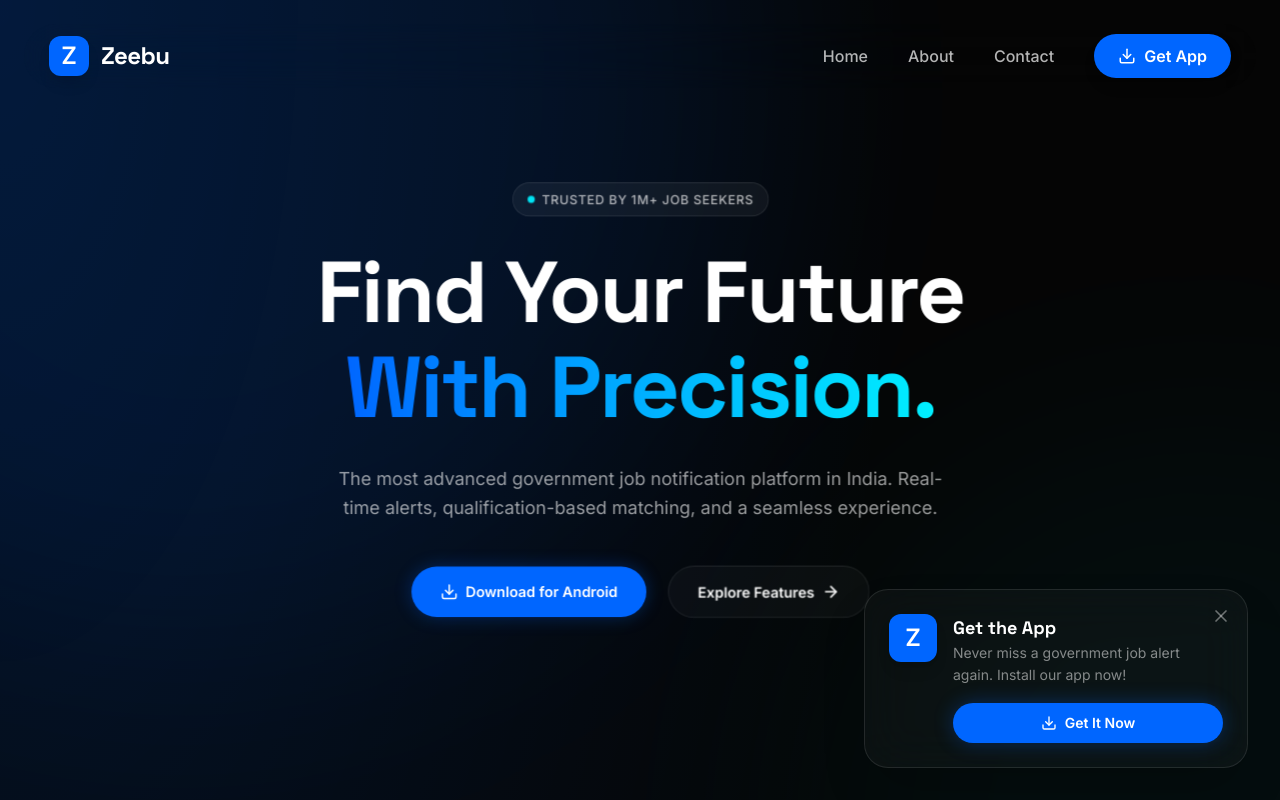
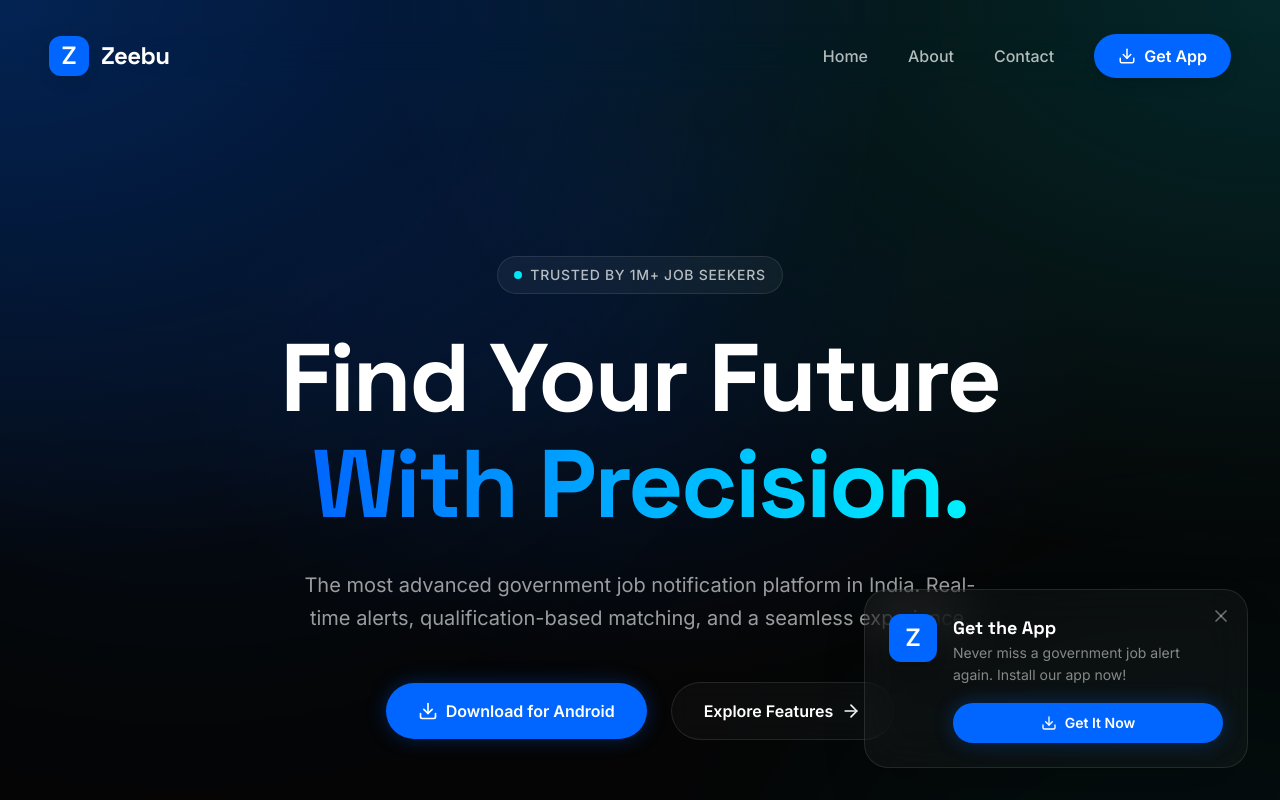
Before and after one commit to namoshiva01/Zeebu-job-finder, a React (Vite) app: page / in a window 1280 px wide. Shown: the top 800 px of the page. Built offline with nearby package versions, Linux system fonts and the light colour scheme.

Commit message:
feat: Enhance hero section visuals and animations
Refactors the hero section to use a more refined mesh gradient background and improves the initial animation of the hero content for a smoother user experience. Removes unused scroll-related animation logic from the Home component.

```diff
--- a/src/index.css
+++ b/src/index.css
@@ -48,8 +48,10 @@
 .mesh-gradient {
   background-color: #050505;
   background-image:
-    radial-gradient(at 0% 0%, rgba(0, 102, 255, 0.15) 0px, transparent 50%),
-    radial-gradient(at 100% 100%, rgba(0, 240, 255, 0.1) 0px, transparent 50%);
+    radial-gradient(at 0% 0%, rgba(0, 102, 255, 0.25) 0px, transparent 50%),
+    radial-gradient(at 100% 0%, rgba(0, 240, 255, 0.15) 0px, transparent 50%),
+    radial-gradient(at 50% 50%, rgba(0, 102, 255, 0.1) 0px, transparent 50%);
+  background-attachment: fixed;
 }
 
 .animate-float {
--- a/src/pages/Home.tsx
+++ b/src/pages/Home.tsx
@@ -1,29 +1,22 @@
-import { motion, useScroll, useTransform, useSpring } from 'motion/react';
-import { Download, Bell, Shield, Smartphone, ArrowRight, Zap, Globe, Users, Search, MapPin, ShieldCheck } from 'lucide-react';
+import { motion } from 'motion/react';
+import { Download, Bell, Smartphone, ArrowRight, Zap, Globe, Users, ShieldCheck } from 'lucide-react';
 import { SEO } from '../components/SEO';
 import { APP_NAME, PLAY_STORE_URL } from '../constants';
-import { useRef } from 'react';
 
 export const Home = () => {
-  const { scrollYProgress } = useScroll();
-
-  const scale = useTransform(scrollYProgress, [0, 0.1], [1, 0.9]);
-  const opacity = useTransform(scrollYProgress, [0, 0.1], [1, 0]);
-  const y = useTransform(scrollYProgress, [0, 0.1], [0, -50]);
-
-  const springScale = useSpring(scale, { stiffness: 100, damping: 30 });
-
   return (
-    <div className="mesh-gradient min-h-screen">
+    <div className="mesh-gradient min-h-screen relative z-10">
       <SEO
         title={`${APP_NAME} - Premium Government Job Alerts`}
         description={`Experience the future of job hunting with ${APP_NAME}. Fast, reliable, and beautifully designed for the modern job seeker.`}
       />
 
       {/* Hero Section */}
-      <section className="relative min-h-screen flex items-center justify-center pt-20">
+      <section className="relative min-h-[90vh] flex items-center justify-center pt-32 pb-20">
         <motion.div
-          style={{ scale: springScale, opacity, y }}
+          initial={{ opacity: 0, y: 20 }}
+          animate={{ opacity: 1, y: 0 }}
+          transition={{ duration: 0.8 }}
           className="section-padding text-center z-10"
         >
           <motion.div
@@ -36,32 +29,17 @@
             <span className="text-sm font-medium text-white/70 tracking-wider uppercase">Trusted by 1M+ Job Seekers</span>
           </motion.div>
 
-          <motion.h1
-            initial={{ opacity: 0, y: 30 }}
-            animate={{ opacity: 1, y: 0 }}
-            transition={{ duration: 0.8, delay: 0.2 }}
-            className="text-6xl md:text-8xl font-display font-bold mb-8 leading-[1.1] tracking-tight"
-          >
+          <h1 className="text-6xl md:text-8xl font-display font-bold mb-8 leading-[1.1] tracking-tight">
             Find Your Future <br />
             <span className="text-accent-gradient">With Precision.</span>
-          </motion.h1>
+          </h1>
 
-          <motion.p
-            initial={{ opacity: 0, y: 30 }}
-            animate={{ opacity: 1, y: 0 }}
-            transition={{ duration: 0.8, delay: 0.3 }}
-            className="text-xl text-white/60 max-w-2xl mx-auto mb-12 leading-relaxed"
-          >
+          <p className="text-xl text-white/60 max-w-2xl mx-auto mb-12 leading-relaxed">
             The most advanced government job notification platform in India.
             Real-time alerts, qualification-based matching, and a seamless experience.
-          </motion.p>
+          </p>
 
-          <motion.div
-            initial={{ opacity: 0, y: 30 }}
-            animate={{ opacity: 1, y: 0 }}
-            transition={{ duration: 0.8, delay: 0.4 }}
-            className="flex flex-col sm:flex-row items-center justify-center gap-6"
-          >
+          <div className="flex flex-col sm:flex-row items-center justify-center gap-6">
             <a href={PLAY_STORE_URL} target="_blank" rel="noopener noreferrer" className="btn-primary group">
               <Download size={20} className="group-hover:translate-y-1 transition-transform" />
               Download for Android
@@ -70,7 +48,7 @@
               Explore Features
               <ArrowRight size={20} className="group-hover:translate-x-1 transition-transform" />
             </button>
-          </motion.div>
+          </div>
         </motion.div>
 
         {/* Background Decorative Elements */}
@@ -110,7 +88,7 @@
                 key={i}
                 initial={{ opacity: 0, y: 20 }}
                 whileInView={{ opacity: 1, y: 0 }}
-                viewport={{ once: true }}
+                viewport={{ once: true, margin: "-50px" }}
                 transition={{ delay: i * 0.1 }}
                 className="text-center"
               >
@@ -129,7 +107,7 @@
           <motion.h2
             initial={{ opacity: 0, y: 20 }}
             whileInView={{ opacity: 1, y: 0 }}
-            viewport={{ once: true }}
+            viewport={{ once: true, margin: "-50px" }}
             className="text-4xl md:text-6xl font-display font-bold mb-6"
           >
             Engineered for <span className="text-accent-gradient">Speed.</span>
@@ -137,7 +115,7 @@
           <motion.p
             initial={{ opacity: 0, y: 20 }}
             whileInView={{ opacity: 1, y: 0 }}
-            viewport={{ once: true }}
+            viewport={{ once: true, margin: "-50px" }}
             className="text-white/50 text-xl max-w-2xl mx-auto"
           >
             We've rebuilt the job search experience from the ground up.
@@ -215,9 +193,9 @@
       {/* CTA Section */}
       <section className="section-padding relative">
         <motion.div
-          initial={{ opacity: 0, scale: 0.9 }}
+          initial={{ opacity: 0, scale: 0.95 }}
           whileInView={{ opacity: 1, scale: 1 }}
-          viewport={{ once: true }}
+          viewport={{ once: true, margin: "-50px" }}
           className="glass-card text-center py-20 relative overflow-hidden"
         >
           <div className="relative z-10">
```
